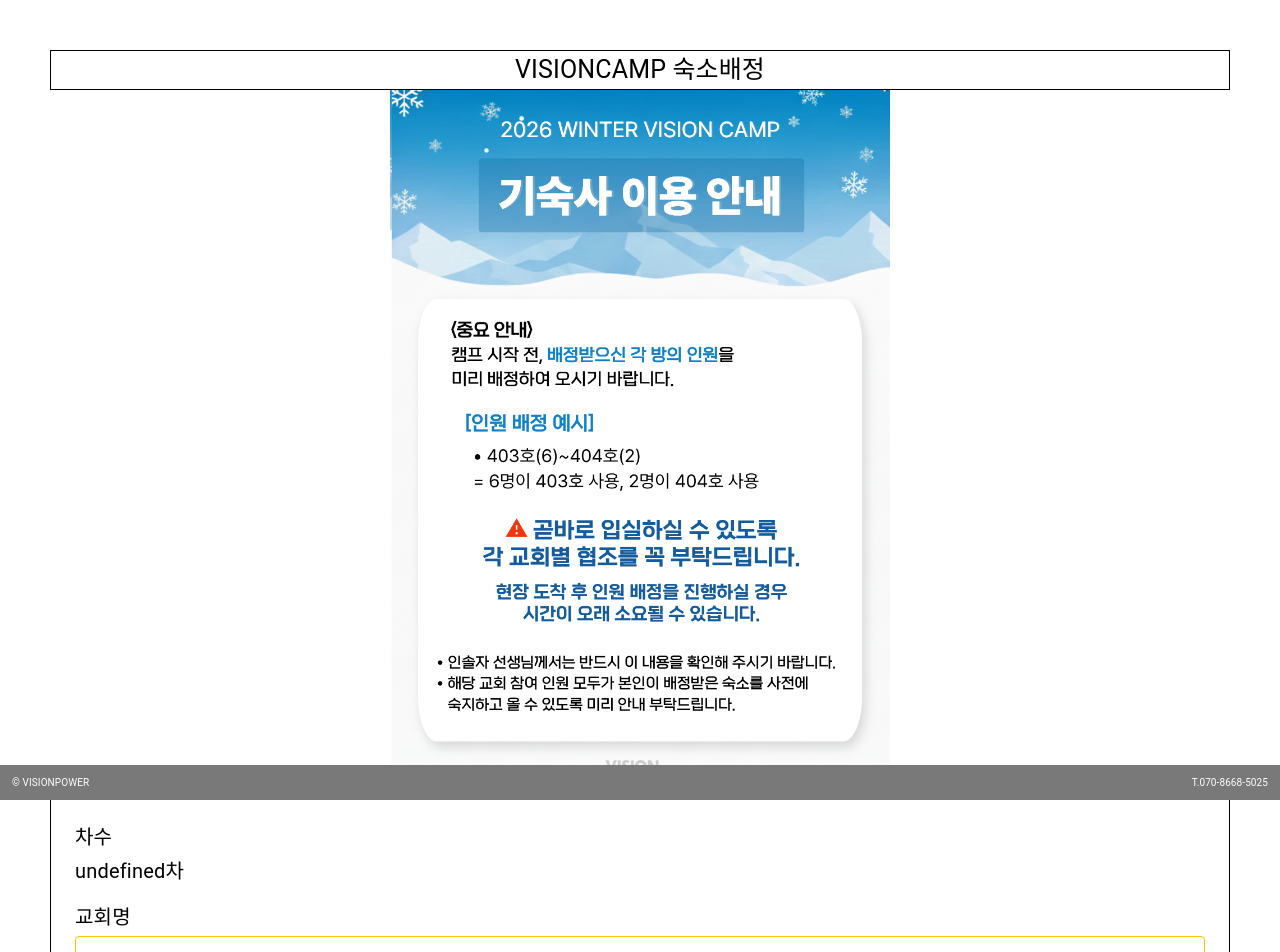
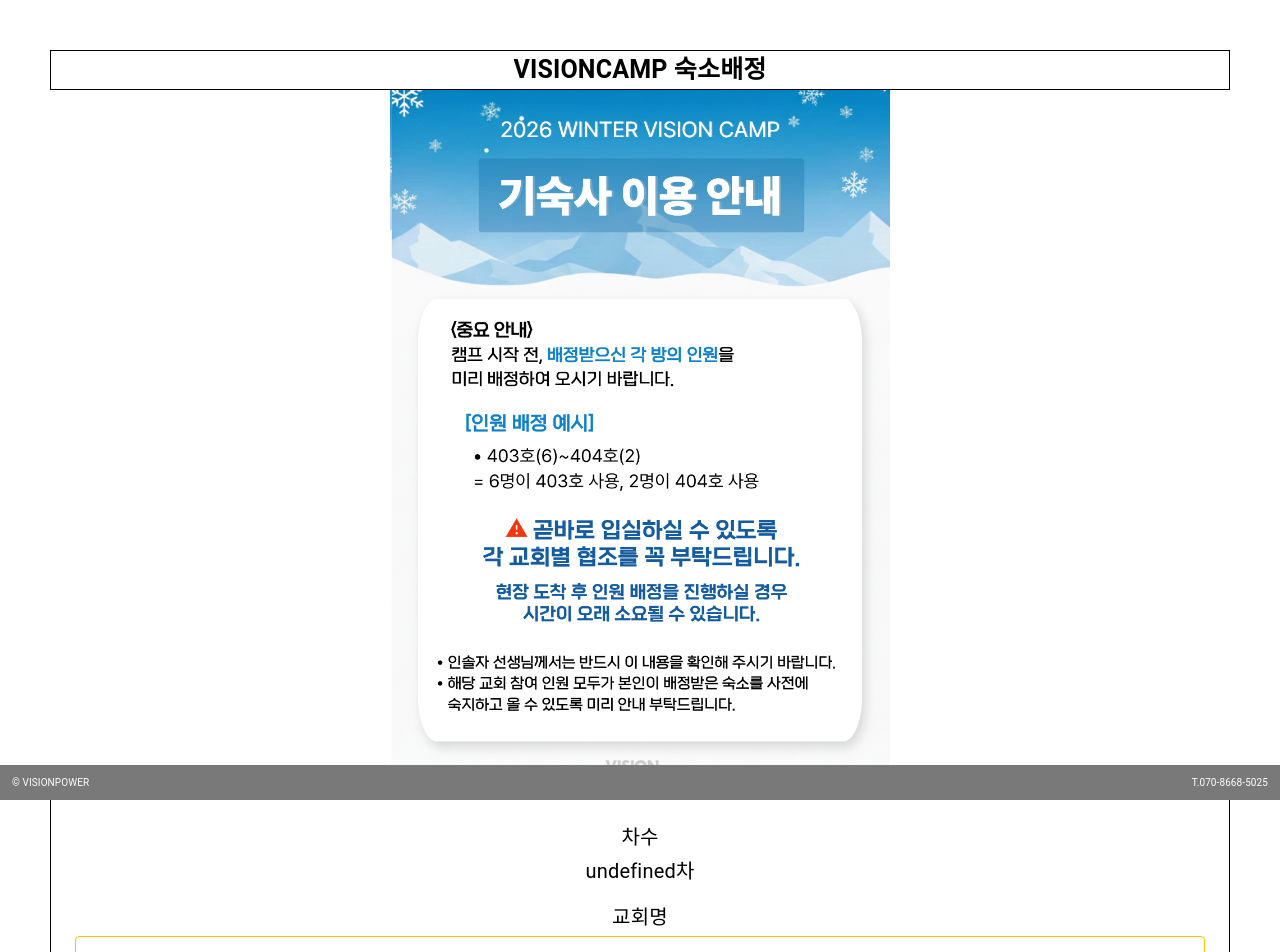
Before and after one commit to LDK1009/V-DAS, a Next.js app in the folder project/: page / in a window 1280 px wide. Shown: the top 952 px of the page. Built offline with nearby package versions, Linux system fonts and the light colour scheme; no server answers; the database is empty; what @mui/material-nextjs would draw is missing.

Commit message:
🎨 메인 페이지 텍스트 정렬 수정

```diff
--- a/project/src/components/pages/main/container/Header.tsx
+++ b/project/src/components/pages/main/container/Header.tsx
@@ -14,4 +14,5 @@
   height: 58px;
   border: 1px solid black;
   font-size: 25px;
+  font-weight: bold;
 `;
--- a/project/src/components/pages/main/container/InputSection.tsx
+++ b/project/src/components/pages/main/container/InputSection.tsx
@@ -63,6 +63,7 @@
   height: 260px;
   border: 1px solid black;
   padding: 24px;
+  text-align: center;
 `;
 
 const CaregoryWrapper = styled(Stack)`
@@ -74,13 +75,11 @@
 const CategoryText = styled(Typography)`
   width: 100%;
   font-size: 20px;
-  text-align: left;
 `;
 
 const RoundText = styled(Typography)`
   width: 100%;
   font-size: 20px;
-  text-align: left;
 `;
 
 const ChurchNameInput = styled(TextField)`
```
Also changed, not shown: project/tsconfig.json (+20 -6 lines).
